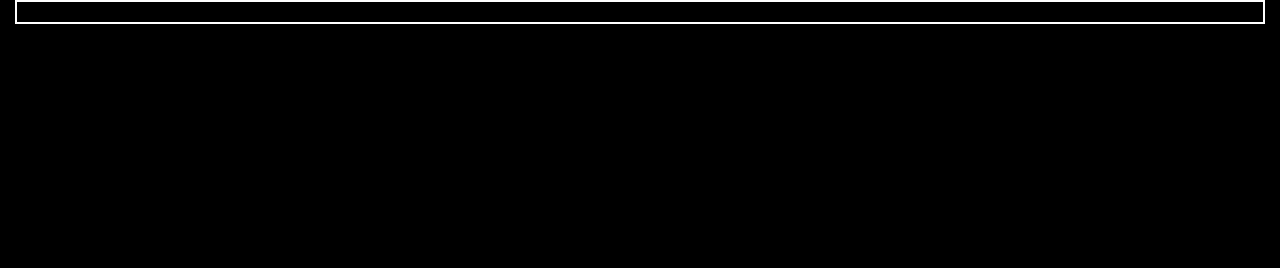
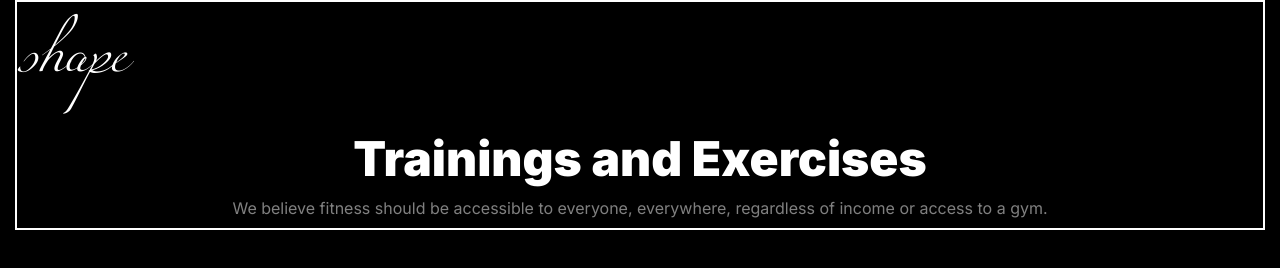
Before and after one commit to Dev-Asifur-Rahman/re-assignment-second, a plain HTML site: page index.html in a window 1280 px wide. Drawn offline with Linux system fonts and the light colour scheme.

Commit message:
font added

```diff
--- a/index.html
+++ b/index.html
@@ -18,9 +18,13 @@
         </div>
       </nav>
     </header>
-    <body>
-        Hello
-    </body>
+    <main>
+        <p class="miama">shape</p>
+        <div class="heading-text">
+          <p class="common-heading">Trainings and Exercises</p>
+          <p class="common-text">We believe fitness should be accessible to everyone, everywhere, regardless of income or access to a gym.</p>
+        </div>
+    </main>
     <footer>
 
     </footer>
--- a/style.css
+++ b/style.css
@@ -1,27 +1,59 @@
-@import url('https://fonts.googleapis.com/css2?family=Inter:ital,opsz,wght@0,14..32,100..900;1,14..32,100..900&display=swap');
-:root{
-    --text-color:rgba(255, 255, 255, 0.5);
-    --heading-color: rgb(255, 255, 255);
+@import url("https://fonts.googleapis.com/css2?family=Inter:ital,opsz,wght@0,14..32,100..900;1,14..32,100..900&display=swap");
+:root {
+  --text-color: rgba(255, 255, 255, 0.5);
+  --heading-color: rgb(255, 255, 255);
+}
+@font-face {
+  font-family: Miama;
+  src: url(Miama.ttf);
 }
 * {
   margin: 0;
   padding: 0;
   font-family: "Inter", serif;
 }
+
 body {
   background: black;
   margin: 0 15px;
   border: 2px solid white;
 }
+
+/* common heading and text  */
+.common-heading {
+  font-size: 3rem;
+  font-weight: 900;
+  color: var(--heading-color);
+}
+.common-text {
+  font-size: 1rem;
+  font-weight: 400;
+  color: var(--text-color);
+}
+.heading-text{
+  margin: 10px 0px;
+  display: flex;
+  justify-content: center;
+  align-items: center;
+  flex-direction: column;
+  gap: 10px;
+}
+/* nav and banner  */
 .menu-icon {
   height: 20px;
   width: 20px;
   display: none;
-  color: var(--heading-color)
+  color: var(--heading-color);
+}
+.miama {
+  font-family: Miama;
+  color: var(--heading-color);
+  font-weight: 400;
+  font-size: 5rem;
 }
 /* for small screen  */
 @media screen and (max-width: 576px) {
-    .menu-icon{
-        display: block;
-    }
+  .menu-icon {
+    display: block;
+  }
 }
```
Also changed, not shown: Miama.ttf (added).
